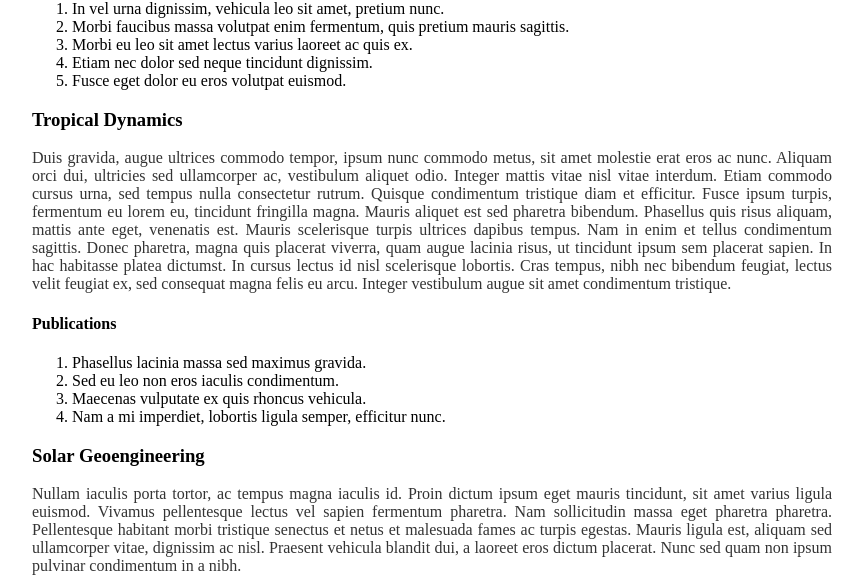
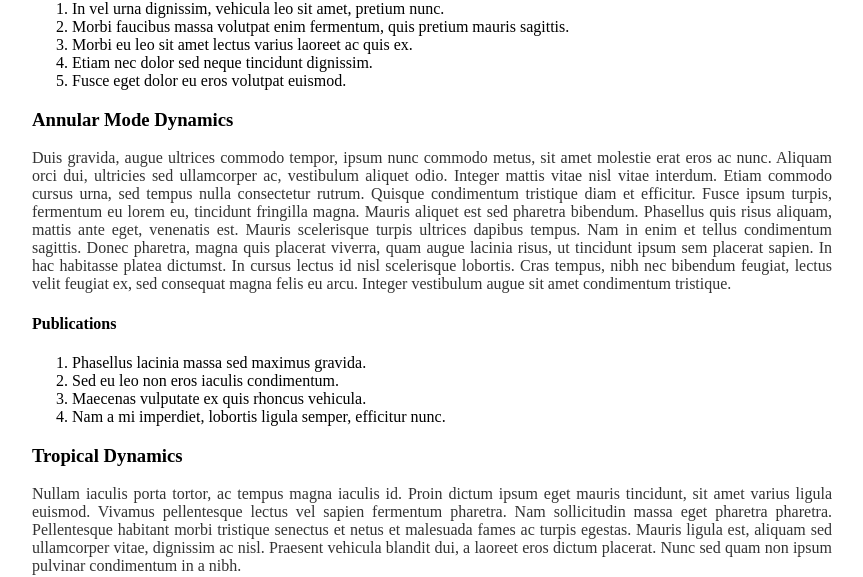
Before and after one commit to sandrolubis/sandrolubis.github.io, a Jekyll site: the page built from research/index.html, in a window 1280 px wide. Shown: the part 597-1174 px from the top of the page, without its empty margins (276-1139 px from the left). Built offline with Jekyll 4.4.1, drawn with Linux system fonts in a browser that asks for light colours.

Commit message:
Update index.html

```diff
--- a/research/index.html
+++ b/research/index.html
@@ -26,7 +26,7 @@ title: Research Interests | Sandro Lubis
 			  <li>Etiam nec dolor sed neque tincidunt dignissim.</li>
 			  <li>Fusce eget dolor eu eros volutpat euismod.</li>
 			</ol>
-			<h3>Tropical Dynamics</h3>
+			<h3>Annular Mode Dynamics</h3>
 			<p class="indented"><font size=3>Duis gravida, augue ultrices commodo tempor, ipsum nunc commodo metus, sit amet molestie erat eros ac nunc. Aliquam orci dui, ultricies sed ullamcorper ac, vestibulum aliquet odio. Integer mattis vitae nisl vitae interdum. Etiam commodo cursus urna, sed tempus nulla consectetur rutrum. Quisque condimentum tristique diam et efficitur. Fusce ipsum turpis, fermentum eu lorem eu, tincidunt fringilla magna. Mauris aliquet est sed pharetra bibendum. Phasellus quis risus aliquam, mattis ante eget, venenatis est. Mauris scelerisque turpis ultrices dapibus tempus. Nam in enim et tellus condimentum sagittis. Donec pharetra, magna quis placerat viverra, quam augue lacinia risus, ut tincidunt ipsum sem placerat sapien. In hac habitasse platea dictumst. In cursus lectus id nisl scelerisque lobortis. Cras tempus, nibh nec bibendum feugiat, lectus velit feugiat ex, sed consequat magna felis eu arcu. Integer vestibulum augue sit amet condimentum tristique.</font></p>
 			<h4>Publications</h4>
 			<ol>
@@ -35,7 +35,7 @@ title: Research Interests | Sandro Lubis
 			  <li>Maecenas vulputate ex quis rhoncus vehicula.</li>
 			  <li>Nam a mi imperdiet, lobortis ligula semper, efficitur nunc.</li>
 			</ol>
-			<h3>Solar Geoengineering</h3>
+			<h3>Tropical Dynamics</h3>
 			<p class="indented"><font size=3>Nullam iaculis porta tortor, ac tempus magna iaculis id. Proin dictum ipsum eget mauris tincidunt, sit amet varius ligula euismod. Vivamus pellentesque lectus vel sapien fermentum pharetra. Nam sollicitudin massa eget pharetra pharetra. Pellentesque habitant morbi tristique senectus et netus et malesuada fames ac turpis egestas. Mauris ligula est, aliquam sed ullamcorper vitae, dignissim ac nisl. Praesent vehicula blandit dui, a laoreet eros dictum placerat. Nunc sed quam non ipsum pulvinar condimentum in a nibh.</font></p>
 			<h4>Publications</h4>
 			<ol>
```
